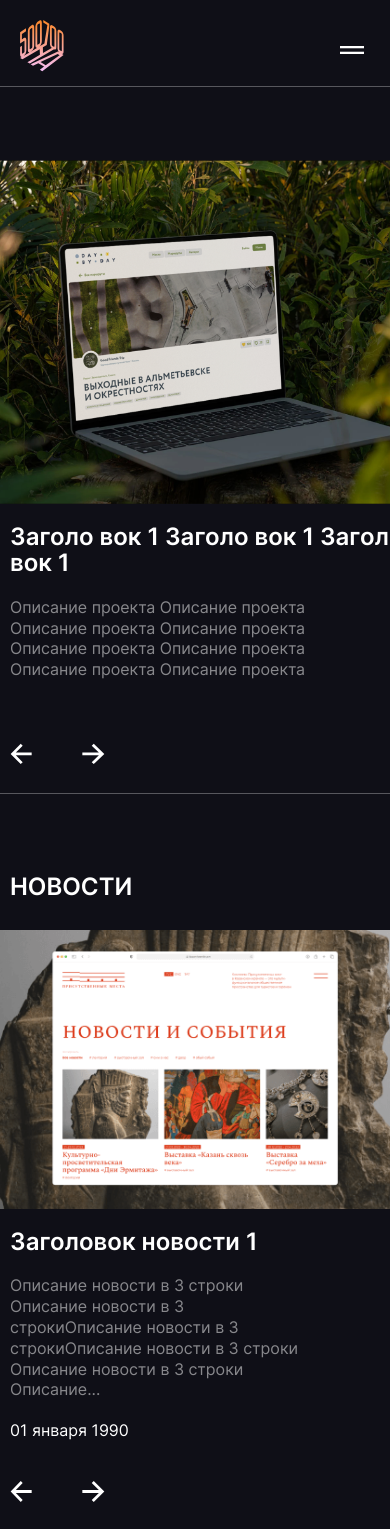
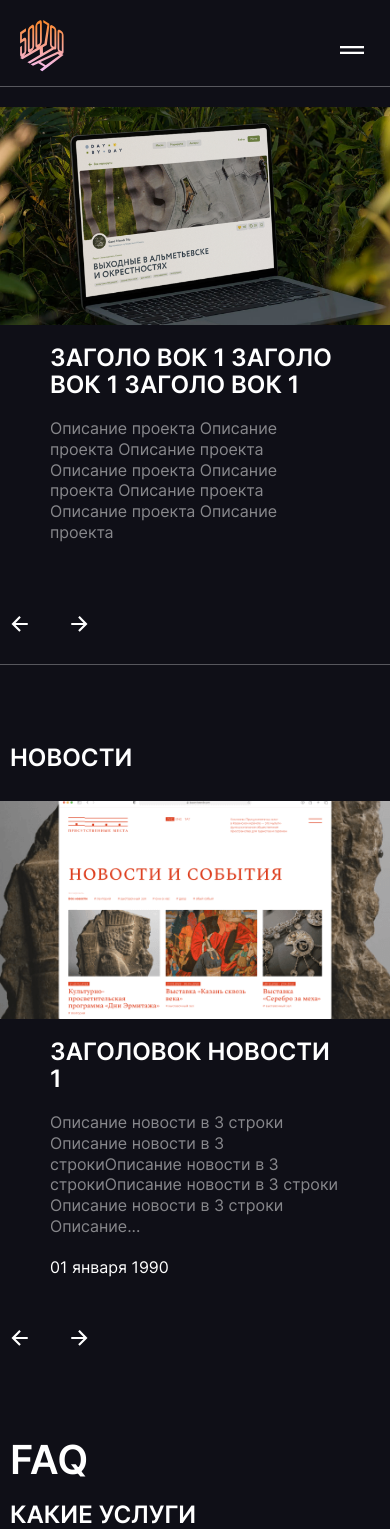
Before and after one commit to homo-errantium/500na700, a React (Create React App) app: page /#/ in a window 390 px wide. Shown: the top 1529 px of the page. Built offline with nearby package versions, Linux system fonts and the light colour scheme.

Commit message:
changed slider

```diff
--- a/package.json
+++ b/package.json
@@ -12,6 +12,7 @@
         "react-router-dom": "^6.22.3",
         "react-scripts": "5.0.1",
         "sass": "^1.75.0",
+        "swiper": "^11.1.1",
         "web-vitals": "^2.1.4"
     },
     "scripts": {
--- a/src/components/Accordeon/AccordeonHead/AccordeonHead.sass
+++ b/src/components/Accordeon/AccordeonHead/AccordeonHead.sass
@@ -17,7 +17,7 @@
   &__static
     @include h4Param()
     color: white
-    padding: 14px 16px
+    padding: 12px 16px
     text-decoration: none
     text-align: center
 
@@ -43,7 +43,7 @@
       border: none
       outline: none
       color: white
-      padding: 14px 16px
+      padding: 12px 18px
       background-color: transparent
       margin: 0
       font-weight: 500
--- a/src/components/BurgerMenu/BurgerMenu.sass
+++ b/src/components/BurgerMenu/BurgerMenu.sass
@@ -5,11 +5,12 @@
 
 @media (max-width: 768px)
   .burger-menu
-    @include flex-col()
+    display: flex
+    flex-direction: column
     justify-content: space-between
     align-items: flex-start
     left: 0
-    z-index: 1
+    z-index: 10
     width: 100%
     position: absolute
     top: 87px
--- a/src/components/DataBase/newsData.js
+++ b/src/components/DataBase/newsData.js
@@ -54,54 +54,6 @@ const newsData = [
     image: newsImg6,
     date: '01 января 1990',
   },
-    {
-        id: 7,
-        title: 'Заголовок новости 1',
-        description:
-            'Описание новости в 3 строки Описание новости в 3 строкиОписание новости в 3 строкиОписание новости в 3 строки Описание новости в 3 строки Описание...',
-        image: newsImg1,
-        date: '01 января 1990',
-    },
-    {
-        id: 8,
-        title: 'Заголовок новости 2',
-        description:
-            'Описание новости в 3 строки Описание новости в 3 строкиОписание новости в 3 строкиОписание новости в 3 строки Описание новости в 3 строки Описание...',
-        image: newsImg2,
-        date: '01 января 1990',
-    },
-    {
-        id: 9,
-        title: 'Заголовок новости 3',
-        description:
-            'Описание новости в 3 строки Описание новости в 3 строкиОписание новости в 3 строкиОписание новости в 3 строки Описание новости в 3 строки Описание...',
-        image: newsImg3,
-        date: '01 января 1990',
-    },
-    {
-        id: 10,
-        title: 'Заголовок новости 4',
-        description:
-            'Описание новости в 3 строки Описание новости в 3 строкиОписание новости в 3 строкиОписание новости в 3 строки Описание новости в 3 строки Описание...',
-        image: newsImg4,
-        date: '01 января 1990',
-    },
-    {
-        id: 11,
-        title: 'Заголовок новости 5',
-        description:
-            'Описание новости в 3 строки Описание новости в 3 строкиОписание новости в 3 строкиОписание новости в 3 строки Описание новости в 3 строки Описание...',
-        image: newsImg5,
-        date: '01 января 1990',
-    },
-    {
-        id: 12,
-        title: 'Заголовок новости 6',
-        description:
-            'Описание новости в 3 строки Описание новости в 3 строкиОписание новости в 3 строкиОписание новости в 3 строки Описание новости в 3 строки Описание...',
-        image: newsImg6,
-        date: '01 января 1990',
-    },
 ];
 
 export default newsData;
--- a/src/components/Navigation/Navigation.sass
+++ b/src/components/Navigation/Navigation.sass
@@ -1,7 +1,7 @@
 .navigation
   display: flex
   justify-content: space-between
-  max-width: 900px
+  max-width: 918px
   width: 100%
 
   &__burger-button
@@ -22,3 +22,5 @@
 @media screen and ( max-width: 768px  )
   .navigation
     display: none
+    &__burger-button
+      display: block
--- a/src/components/NewsCard/NewsCard.sass
+++ b/src/components/NewsCard/NewsCard.sass
@@ -17,8 +17,10 @@
     margin-bottom: 10px
   &__description
     @include h4Param()
+    margin-top: 0
     opacity: 0.5
     color: $color-white
+    margin-bottom: 17px
   &__date
     color: $color-white
     @include h4Param()
--- a/src/components/Pages/MainPage/MainPage.sass
+++ b/src/components/Pages/MainPage/MainPage.sass
@@ -33,16 +33,17 @@
     justify-items: center
     grid-template-columns: repeat(auto-fit, minmax(440px, 1fr))
     column-gap: 20px
-    row-gap: 40px
+    row-gap: 42px
 
 .faq
   display: flex
-  padding-top: 150px
+  padding-top: 200px
   align-items: flex-start
   justify-content: space-between
   width: 100%
   margin-bottom: 76px
   &__title
+    @include h1Param()
     margin: 0
     text-transform: uppercase
 
@@ -95,7 +96,7 @@
     padding: 0 10px 0 10px
 
   .promo-slider
-    padding-bottom: 60px
+    padding: 20px 0 20px 0
 
   .news
     padding-top: 80px
--- a/src/components/Slider/Slider.js
+++ b/src/components/Slider/Slider.js
@@ -1,118 +1,53 @@
+import React from 'react';
+// Import Swiper React components
+import { Swiper, SwiperSlide } from 'swiper/react';
 import './Slider.sass';
-import { NavLink } from 'react-router-dom';
-import { useState, useEffect } from 'react';
-// import Slide from './Slide/Slide';
-import sliderButtonLeft from '../../images/vectorLeft.svg';
-import sliderButtonRight from '../../images/vectorRight.svg';
 
-function Slider({ data }) {
-    const [slideWidth, setslideWidth] = useState(100);
-    const [windowWidth, setWindowWidth] = useState(window.innerWidth);
-    const [pages, setPages] = useState([]);
-    const [offset, setOffset] = useState(0);
+// Import Swiper styles
+import 'swiper/scss';
+import 'swiper/css/pagination';
+import 'swiper/css/navigation';
 
-    function handleChangeCardWidth() {
-        switch (true) {
-            case window.innerWidth >= 1360:
-                setslideWidth(1360);
-                break;
-            case window.innerWidth < 1360:
-                setslideWidth(window.innerWidth);
-                break;
-            default:
-                setslideWidth(window.innerWidth);
-                break;
-        }
-    }
+// import required modules
+import { Pagination, Navigation } from 'swiper/modules';
+import { useNavigate } from 'react-router-dom';
 
-    useEffect(() => {
-        setWindowWidth(window.innerWidth);
-        handleChangeCardWidth();
-        window.addEventListener('resize', handleChangeCardWidth);
-        return () =>
-            window.removeEventListener('resize', handleChangeCardWidth);
-    }, [slideWidth, windowWidth]);
+export default function Slider({ data }) {
+  const navigate = useNavigate();
 
-    function handleBtnRedirect() {
-        <NavLink to='/news' replace={true} />;
-    }
-
-    function handleRightClick() {
-        setOffset(() => {
-            const newOffset = offset - slideWidth;
-            const maxOffset = -(slideWidth * (pages.length - 1));
-            return Math.max(newOffset, maxOffset);
-        });
-    }
-
-    function handleLeftClick() {
-        setOffset(() => {
-            const newOffset = offset + slideWidth;
-            return Math.min(newOffset, 0);
-        });
-    }
-
-    useEffect(() => {
-        const slides = data.map((slide) => (
-            <div key={slide.id} className='slide'>
-                <div className='slide__text-container'>
-                    <p className='slide__title'>{slide.title}</p>
-                    <p className='slide__description'>{slide.description}</p>
-                    {slide.date && <p className='slide__date'>{slide.date}</p>}
-                </div>
-                <img
-                    src={slide.image}
-                    alt={slide.title}
-                    className='slide__image'
-                />
-            </div>
-        ));
-        setPages(slides);
-    }, [windowWidth, data, slideWidth]);
-
-    return (
-        <div className='slider'>
-            <button
-                className='slider__button-website'
-                type='button'
-                onClick={handleBtnRedirect}
-            >
-                cайты
-            </button>
-            <div className='slider__window'>
-                <div
-                    className='slider__slides'
-                    style={{ transform: `translateX(${offset}px)` }}
+  return (
+    <>
+      <Swiper
+        slidesPerView={1}
+        spaceBetween={30}
+        loop={true}
+        navigation={true}
+        modules={[Pagination, Navigation]}
+      >
+        {data.map((item) => {
+          return (
+            <SwiperSlide key={item.id}>
+              <div className="swiper__text-container">
+                <button
+                  type="button"
+                  className="swiper__website-button"
+                  onClick={() => navigate('one', { replace: false })}
                 >
-                    {pages}
-                </div>
-            </div>
-            <div className='slider__control-buttons'>
-                <button
-                    className='slider__button slider__button_left'
-                    type='button'
-                    onClick={handleLeftClick}
-                >
-                    <img
-                        src={sliderButtonLeft}
-                        alt='стрелка слайдера'
-                        className='slider__button-image'
-                    />
+                  Сайты
                 </button>
-                <button
-                    className='slider__button slider__button_right'
-                    type='button'
-                    onClick={handleRightClick}
-                >
-                    <img
-                        src={sliderButtonRight}
-                        alt='стрелка слайдера'
-                        className='slider__button-image'
-                    />
-                </button>
-            </div>
-        </div>
-    );
+                <h2 className="swiper__title">{item.title}</h2>
+                <p className="swiper__description">{item.description}</p>
+                {item.date && <p className="swiper__date">{item.date}</p>}
+              </div>
+              <img
+                src={item.image}
+                alt={item.title}
+                className="swiper__image"
+              />
+            </SwiperSlide>
+          );
+        })}
+      </Swiper>
+    </>
+  );
 }
-
-export default Slider;
--- a/src/components/Slider/Slider.sass
+++ b/src/components/Slider/Slider.sass
@@ -1,134 +1,142 @@
 @import '../../vendor/vars/_vars'
 
-.slider
+.swiper
   width: 100%
-  // height: 540px
-  position: relative
-  &__button-website
-    @include h5Param() //font-size 12
-    position: absolute
-    top: 0
-    left: 0
-    opacity: 0.5
-    text-transform: uppercase
-    color: $color-white
-    padding: 6px 15px
-    border-radius: 40px
-    border: 1px solid $color-white
+  height: 100%
+  &__wrapper
+    position: relative !important
+
+  &-slide
+    display: flex !important
+    height: 540px
+    gap: 20px
+    justify-content: center
+    align-items: start
     background-color: transparent
-    z-index: 5
-    &:hover
-      opacity: 0.8
-      cursor: pointer
-  &__content
-    height: 540px
-    width: 1360px
-    display: flex
-    overflow: hidden
-  &__window
+
+  &-slide img
+    display: block
+    width: 50%
     height: 100%
-    width: 100%
-    overflow: hidden
-  &__slides
-    height: 100%
-    display: flex
-    align-items: center
-    transition: translate
-    transition-property: transform
-    transition-duration: 300ms
-    transition-timing-function: ease-in-out
-  &__control-buttons
-    position: absolute
-    bottom: 0
-    left: 0
-  &__control-buttons
-    display: flex
-    gap: 30px
-  &__button
-    padding: 10px
-    background-color: transparent
-    border: none
-    &-image
-      width: 22.3px
-      height: 22.3px
+    object-fit: cover
 
-.slide
-  box-sizing: border-box
+  &
+    margin-left: auto
+    margin-right: auto
+
+.swiper-notification
+  width: 100px
+  height: 100px
+  color: #445
+
+.swiper-button-next, .swiper-button-prev
+  position: absolute !important
+  top: auto !important
+  bottom: 0 !important
+  background-repeat: no-repeat
+  background-position: center
+  background-color: transparent
+  border: none
+  width: 52px!important
+  height: 52px!important
+  &::after
+    display: none
+
+.swiper-button-prev
+  left: 0 !important
+  background-image: url("../../images/vectorLeft.svg") !important
+
+.swiper-button-next
+  left: 73px !important
+  background-image: url("../../images/vectorRight.svg") !important
+
+.swiper__text-container
   display: flex
-  justify-content: space-between
-  height: 540px
+  flex-direction: column
+  align-items: start
+  text-align: left
+  width: 50%
+  padding-bottom: 81px
+
+.swiper__title
+  @include h1Param() //font-size 40
+  text-transform: uppercase
+  max-width: 650px
+  width: 100%
+  display: table
+  margin: 0
+  margin-bottom: 20px
+
+.swiper__description
+  @include h4Param() //font-size 16
+  max-width: 440px
+  display: table
+  margin: 0
+  opacity: 0.5
   width: 100%
 
-  &__text-container
-    padding-top: 65px
-    display: flex
-    flex-direction: column
-    width: 690px
+.swiper__website-button
+  @include h5Param() //font-size 12
+  opacity: 0.5
+  text-transform: uppercase
+  color: $color-white
+  padding: 6px 15px
+  border-radius: 40px
+  border: 1px solid $color-white
+  background-color: transparent
+  margin-bottom: 37px
+  &:hover
+    opacity: 0.8
+    cursor: pointer
 
-  &__image
-    display: block
-    height: 100%
-    object-fit: cover
-    max-width: 44vw
+@media screen and ( max-width: 1440px )
+  .swiper__text-container
+    max-width: 730px
 
-  &__title
-    @include h1Param() //font-size 40
-    max-width: 670px
-    display: table
+@media screen and ( max-width: 1024px )
+  .swiper-button-next,.swiper-button-prev
+    top: auto !important
+    width: 40px !important
+    height: 40px !important
+    background-size: 17.16px
+
+  .swiper-button-next
+    left: 60px !important
+
+@media screen and ( max-width: 768px  )
+  .swiper__text-container
+    width: 100%
+
+  .swiper-slide
+    padding-left: 0
+    padding-right: 0
+    flex-direction: column-reverse
+    align-items: center
+
+  .swiper-slide img
+    height: 500px
+    width: 100%
+
+  .swiper__date
     margin: 0
+
+  .swiper__description
+    width: 100%
     margin-bottom: 20px
 
-  &__description
-    @include h4Param() //font-size 16
-    max-width: 440px
-    display: table
-    margin: 0
-    opacity: 0.5
+  .swiper__title
+    @include h2Param() //font-size 24
+    max-width: 768px
 
-@media screen and ( max-width: 1440px )
-  .slide__text-container
-    width: 730px
+  .swiper__website-button
+    display: none
 
-@media screen and ( max-width: 768px )
-  .slide
-    flex-direction: column-reverse
-    position: static
+@media screen and ( max-width: 425px  )
+  .swiper__description
+    width: 290px
 
-    &__date
-      margin: 0
-      margin-bottom: 30px
+  .swiper__text-container
+    width: 290px
 
-    &__description
-      width: 300px
-      margin-bottom: 20px
-
-    &__image
-      max-width: 100%
-      margin-bottom: 20px
-    &__text-container
-      width: 768px
-      padding: 0 10px 0 10px
-
-    &__title
-      @include h2Param() //font-size 24
-      width: 768px
-
-  .slider
-    &__button-website
-      display: none
-
-    &__control-buttons
-      position: static
-      margin-bottom: 20px
-
-@media screen and ( max-width: 425px )
-  .slide__text-container
-    width: 425px
-  .slide__title
-    width: 425px
-
-@media screen and ( max-width: 375px )
-  .slide__text-container
-    width: 375px
-  .slide__title
-    width: 375px
+  .swiper-slide img
+    height: 218px
```
Also changed, not shown: src/components/Accordeon/AccordeonFAQ/AccordeonFAQ.js (+39 -42 lines), src/components/Accordeon/AccordeonFAQ/AccordeonFAQ.sass (+9 -5 lines), src/components/Header/Header.sass (+10 -7 lines), 1 other file (tests, documents, lock files or other folders). Lines whose indentation alone changed are shown as unchanged.
